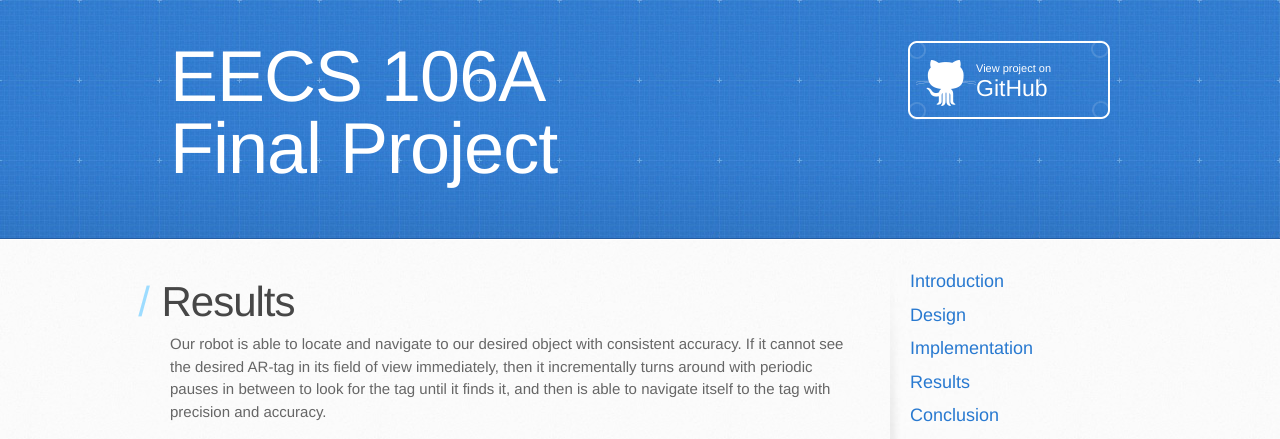
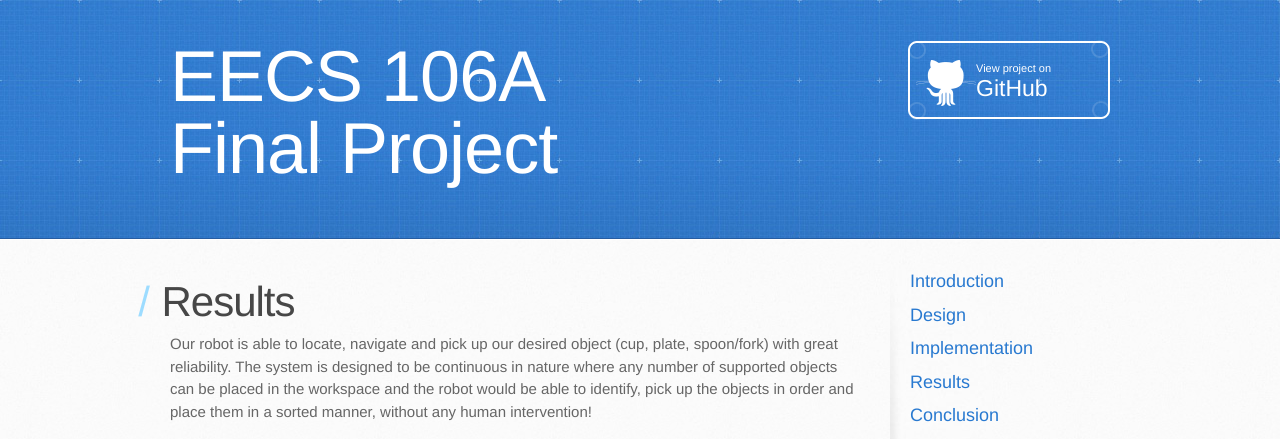
Before and after one commit to afmdnf/ee106a-project, a Jekyll site: the page built from docs/results.md, in a window 1280 px wide, cut to the strip 0-439 px from the top of the page. Built offline with Jekyll 4.4.1, drawn with Linux system fonts in a browser that asks for light colours; our own code applies the rules of GitHub Pages for plain Markdown files; the repository's description, which GitHub fills in, is left out.

Commit message:
Trying to fix video link

```diff
--- a/docs/results.md
+++ b/docs/results.md
@@ -4,6 +4,7 @@
 
 # Results
 
-Our robot is able to locate and navigate to our desired object with consistent accuracy. If it cannot see the desired AR-tag in its field of view immediately, then it incrementally turns around with periodic pauses in between to look for the tag until it finds it, and then is able to navigate itself to the tag with precision and accuracy.
+Our robot is able to locate, navigate and pick up our desired object (cup, plate, spoon/fork) with great reliability. The system is designed to be continuous in nature where any number of supported objects can be placed in the workspace and the robot would be able to identify, pick up the objects in order and place them in a sorted manner, without any human intervention!
 
-<iframe width="560" height="315" src="https://youtu.be/3UFDLz15v-s" frameborder="0" allow="accelerometer; autoplay; encrypted-media; gyroscope; picture-in-picture" allowfullscreen></iframe>
+
+<iframe width="560" height="315" src="https://www.youtube.com/watch?v=3UFDLz15v-s" frameborder="0" allow="accelerometer; autoplay; encrypted-media; gyroscope; picture-in-picture" allowfullscreen></iframe>
```
Also changed, not shown: docs/implementation.md (+5 -0 lines), docs/team.md (+3 -1 lines), docs/assets/charts/actuation_flow1.png (added), docs/assets/charts/actuation_flow2.png (added), docs/assets/wrist_vision/correction.png (added).
